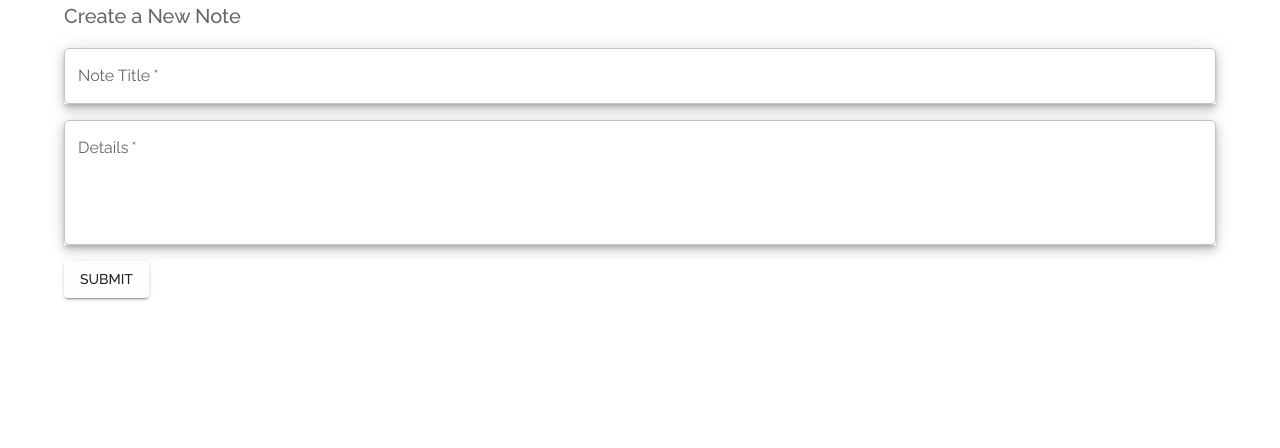
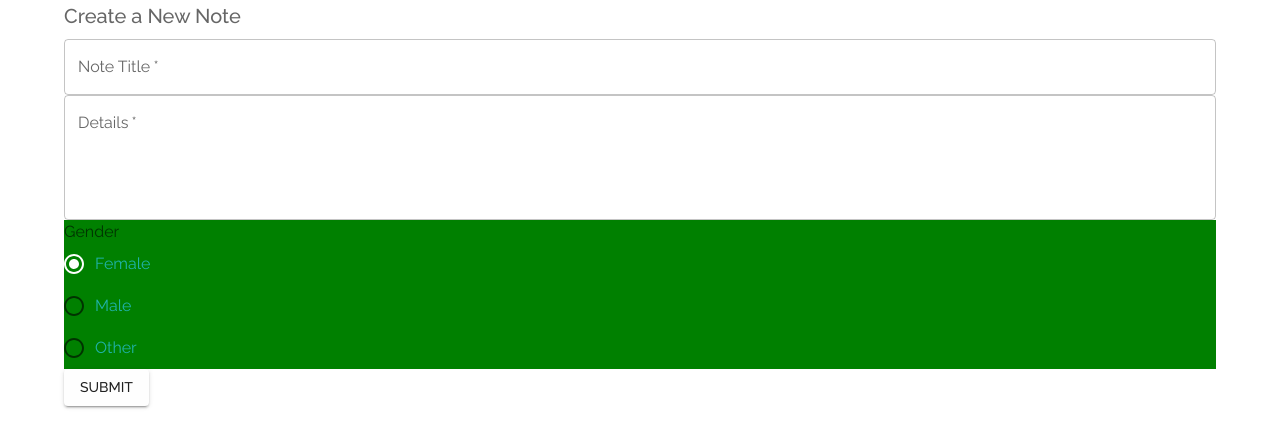
Before and after one commit to nestor-pineda/React-MUI-Cards, a React (Create React App) app: page /create in a window 1280 px wide. Shown: the top 448 px of the page. Built offline with nearby package versions, Linux system fonts and the light colour scheme; some icons are missing.

Commit message:
radio buttons

```diff
--- a/src/pages/Create.jsx
+++ b/src/pages/Create.jsx
@@ -3,19 +3,25 @@ import Button from "@mui/material/Button";
 import Container from "@mui/material/Container";
 import TextField from "@mui/material/TextField";
 import { useState } from "react";
+import Radio from "@mui/material/Radio";
+import RadioGroup from "@mui/material/RadioGroup";
+import FormControlLabel from "@mui/material/FormControlLabel";
+import FormControl from "@mui/material/FormControl";
+import FormLabel from "@mui/material/FormLabel";
+import { styled } from "@mui/material/styles";
 
-const style = {
-  mt: 2,
-  mb: 2,
-  boxShadow: 6,
-  display: "block",
-};
+const CustomizedFormControl = styled(FormControl)`
+  color: #20b2aa;
+  display: block;
+  background-color: green;
+`;
 
 const Create = () => {
   const [title, setTitle] = useState("");
   const [details, setDetails] = useState("");
   const [titleError, setTitleError] = useState(false);
   const [detailsError, setDetailsError] = useState(false);
+  const [category, setCategory] = useState("female");
 
   const handleSubmit = (e) => {
     e.preventDefault();
@@ -29,7 +35,7 @@ const Create = () => {
       setDetailsError(true);
     }
     if (title && details) {
-      console.log(title, details);
+      console.log(title, details, category);
     }
   };
 
@@ -40,10 +46,18 @@ const Create = () => {
       </Typography>
 
       <form noValidate autocomlete="off" onSubmit={handleSubmit}>
-        <TextField sx={{ ...style }} onChange={(e) => setTitle(e.target.value)} label="Note Title" variant="outlined" color="secondary" fullWidth required error={titleError} />
+        <TextField onChange={(e) => setTitle(e.target.value)} label="Note Title" variant="outlined" color="secondary" fullWidth required error={titleError} />
 
-        <TextField sx={{ ...style }} onChange={(e) => setDetails(e.target.value)} label="Details" variant="outlined" color="secondary" fullWidth required multiline rows={4} error={detailsError} />
+        <TextField onChange={(e) => setDetails(e.target.value)} label="Details" variant="outlined" color="secondary" fullWidth required multiline rows={4} error={detailsError} />
 
+        <CustomizedFormControl>
+          <FormLabel id="demo-radio-buttons-group-label">Gender</FormLabel>
+          <RadioGroup value={category} onChange={(e) => setCategory(e.target.value)}>
+            <FormControlLabel value="female" control={<Radio />} label="Female" />
+            <FormControlLabel value="male" control={<Radio />} label="Male" />
+            <FormControlLabel value="other" control={<Radio />} label="Other" />
+          </RadioGroup>
+        </CustomizedFormControl>
         <Button onClick={() => console.log("you clicked me")} type="submit" color="primary" variant="contained">
           Submit
         </Button>
```
